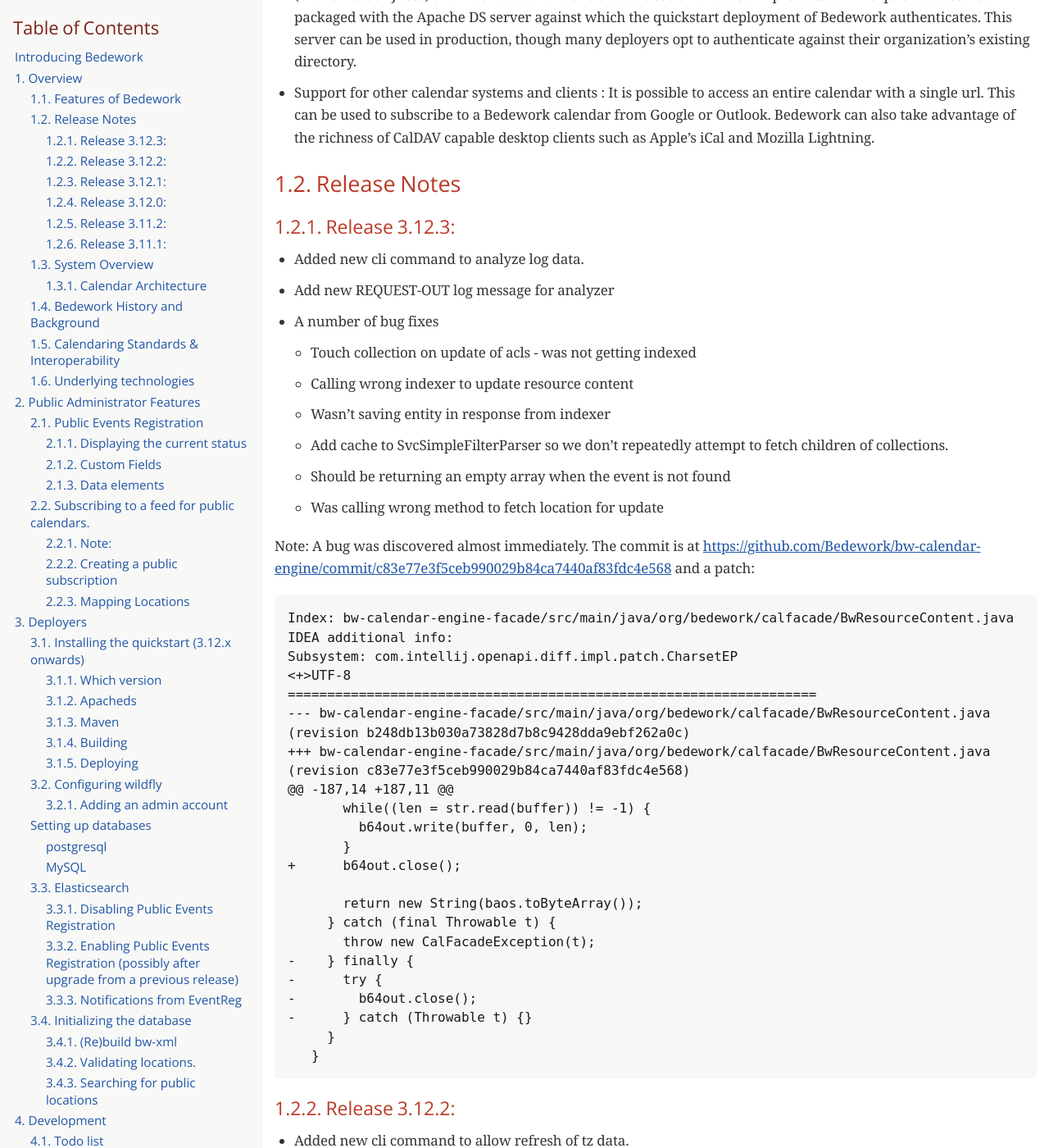
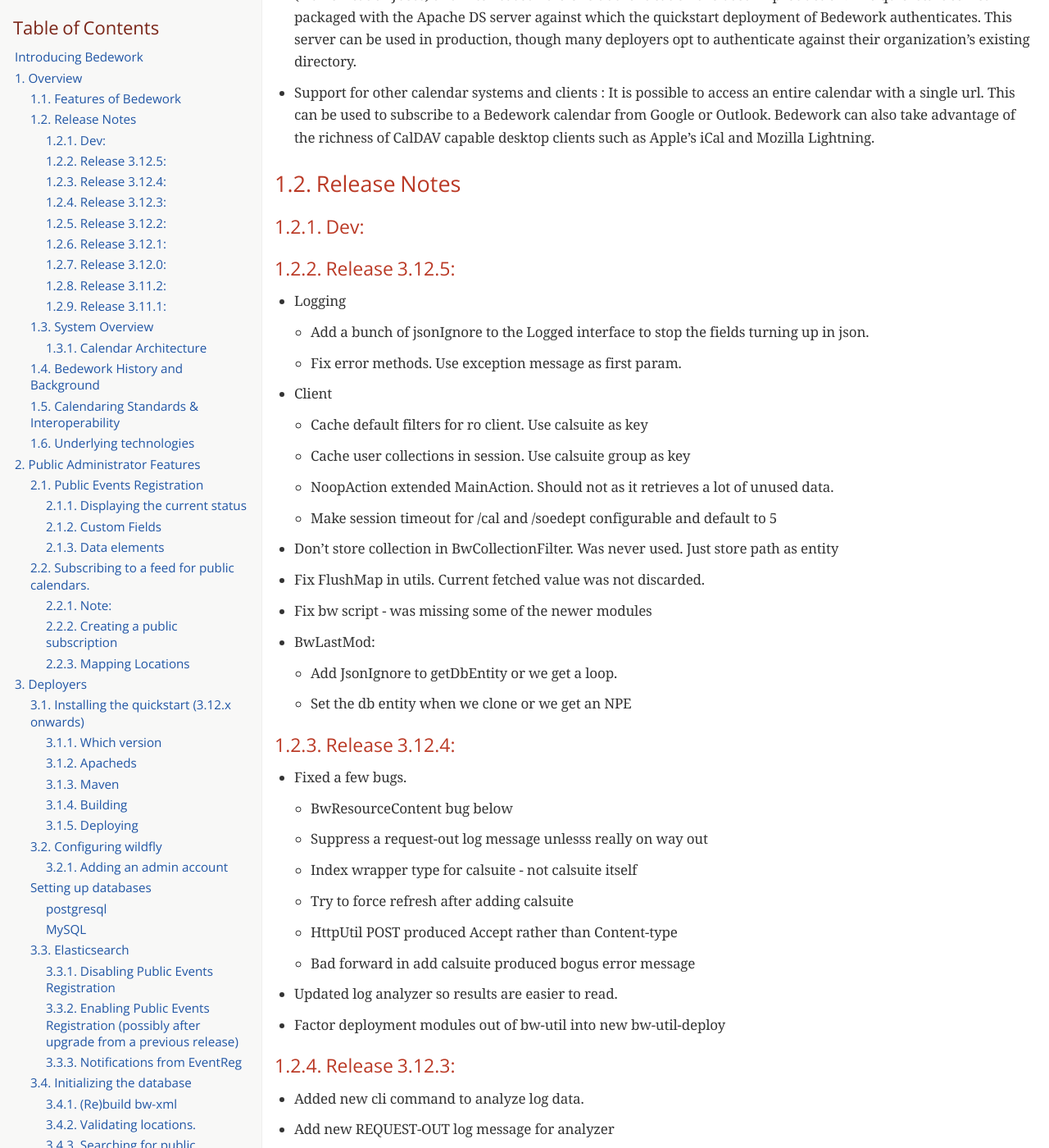
Before and after one commit to Bedework/bedework, a Jekyll site: the page docs/index.html, which Jekyll copies as it is, in a window 1280 px wide and 1400 px high, scrolled down 3132 px. Shown: the whole window at 82% size. Built offline with Jekyll 4.4.1, drawn with Linux system fonts in a browser that asks for light colours; some web fonts are replaced; some of the changed text lies outside the part shown.

Commit message:
Deploy the 3.12.5 docs.

```diff
--- a/docs/index.html
+++ b/docs/index.html
@@ -22,12 +22,15 @@
 <li><a href="#features-of-Bedework">1.1. Features of Bedework</a></li>
 <li><a href="#release-notes">1.2. Release Notes</a>
 <ul class="sectlevel3">
-<li><a href="#_release_3_12_3">1.2.1. Release 3.12.3:</a></li>
-<li><a href="#_release_3_12_2">1.2.2. Release 3.12.2:</a></li>
-<li><a href="#_release_3_12_1">1.2.3. Release 3.12.1:</a></li>
-<li><a href="#_release_3_12_0">1.2.4. Release 3.12.0:</a></li>
-<li><a href="#_release_3_11_2">1.2.5. Release 3.11.2:</a></li>
-<li><a href="#_release_3_11_1">1.2.6. Release 3.11.1:</a></li>
+<li><a href="#_dev">1.2.1. Dev:</a></li>
+<li><a href="#_release_3_12_5">1.2.2. Release 3.12.5:</a></li>
+<li><a href="#_release_3_12_4">1.2.3. Release 3.12.4:</a></li>
+<li><a href="#_release_3_12_3">1.2.4. Release 3.12.3:</a></li>
+<li><a href="#_release_3_12_2">1.2.5. Release 3.12.2:</a></li>
+<li><a href="#_release_3_12_1">1.2.6. Release 3.12.1:</a></li>
+<li><a href="#_release_3_12_0">1.2.7. Release 3.12.0:</a></li>
+<li><a href="#_release_3_11_2">1.2.8. Release 3.11.2:</a></li>
+<li><a href="#_release_3_11_1">1.2.9. Release 3.11.1:</a></li>
 </ul>
 </li>
 <li><a href="#system-overview">1.3. System Overview</a>
@@ -255,7 +258,110 @@
 <div class="sect2">
 <h3 id="release-notes">1.2. Release Notes</h3>
 <div class="sect3">
-<h4 id="_release_3_12_3">1.2.1. Release 3.12.3:</h4>
+<h4 id="_dev">1.2.1. Dev:</h4>
+
+</div>
+<div class="sect3">
+<h4 id="_release_3_12_5">1.2.2. Release 3.12.5:</h4>
+<div class="ulist">
+<ul>
+<li>
+<p>Logging</p>
+<div class="ulist">
+<ul>
+<li>
+<p>Add a bunch of jsonIgnore to the Logged interface to stop the fields turning up in json.</p>
+</li>
+<li>
+<p>Fix error methods. Use exception message as first param.</p>
+</li>
+</ul>
+</div>
+</li>
+<li>
+<p>Client</p>
+<div class="ulist">
+<ul>
+<li>
+<p>Cache default filters for ro client. Use calsuite as key</p>
+</li>
+<li>
+<p>Cache user collections in session. Use calsuite group as key</p>
+</li>
+<li>
+<p>NoopAction extended MainAction. Should not as it retrieves a lot of unused data.</p>
+</li>
+<li>
+<p>Make session timeout for /cal and /soedept configurable and default to 5</p>
+</li>
+</ul>
+</div>
+</li>
+<li>
+<p>Don&#8217;t store collection in BwCollectionFilter. Was never used. Just store path as entity</p>
+</li>
+<li>
+<p>Fix FlushMap in utils. Current fetched value was not discarded.</p>
+</li>
+<li>
+<p>Fix bw script - was missing some of the newer modules</p>
+</li>
+<li>
+<p>BwLastMod:</p>
+<div class="ulist">
+<ul>
+<li>
+<p>Add JsonIgnore to getDbEntity or we get a loop.</p>
+</li>
+<li>
+<p>Set the db entity when we clone or we get an NPE</p>
+</li>
+</ul>
+</div>
+</li>
+</ul>
+</div>
+</div>
+<div class="sect3">
+<h4 id="_release_3_12_4">1.2.3. Release 3.12.4:</h4>
+<div class="ulist">
+<ul>
+<li>
+<p>Fixed a few bugs.</p>
+<div class="ulist">
+<ul>
+<li>
+<p>BwResourceContent bug below</p>
+</li>
+<li>
+<p>Suppress a request-out log message unlesss really on way out</p>
+</li>
+<li>
+<p>Index wrapper type for calsuite - not calsuite itself</p>
+</li>
+<li>
+<p>Try to force refresh after adding calsuite</p>
+</li>
+<li>
+<p>HttpUtil POST produced Accept rather than Content-type</p>
+</li>
+<li>
+<p>Bad forward in add calsuite produced bogus error message</p>
+</li>
+</ul>
+</div>
+</li>
+<li>
+<p>Updated log analyzer so results are easier to read.</p>
+</li>
+<li>
+<p>Factor deployment modules out of bw-util into new bw-util-deploy</p>
+</li>
+</ul>
+</div>
+</div>
+<div class="sect3">
+<h4 id="_release_3_12_3">1.2.4. Release 3.12.3:</h4>
 <div class="ulist">
 <ul>
 <li>
@@ -322,7 +428,7 @@
 </div>
 </div>
 <div class="sect3">
-<h4 id="_release_3_12_2">1.2.2. Release 3.12.2:</h4>
+<h4 id="_release_3_12_2">1.2.5. Release 3.12.2:</h4>
 <div class="ulist">
 <ul>
 <li>
@@ -416,7 +522,7 @@
 </div>
 </div>
 <div class="sect3">
-<h4 id="_release_3_12_0">1.2.4. Release 3.12.0:</h4>
+<h4 id="_release_3_12_0">1.2.7. Release 3.12.0:</h4>
 <div class="sect4">
 <h5 id="_move_to_githubmaven">Move to github/maven</h5>
 <div class="ulist">
@@ -556,7 +662,7 @@
 </div>
 </div>
 <div class="sect3">
-<h4 id="_release_3_11_2">1.2.5. Release 3.11.2:</h4>
+<h4 id="_release_3_11_2">1.2.8. Release 3.11.2:</h4>
 <div class="sect4">
 <h5 id="_indexing">Indexing</h5>
 <div class="ulist">
@@ -808,7 +914,7 @@
 </div>
 </div>
 <div class="sect3">
-<h4 id="_release_3_11_1">1.2.6. Release 3.11.1:</h4>
+<h4 id="_release_3_11_1">1.2.9. Release 3.11.1:</h4>
 <div class="ulist">
 <ul>
 <li>
--- a/pom.xml
+++ b/pom.xml
@@ -1,6 +1,6 @@
 <project xmlns="http://maven.apache.org/POM/4.0.0" xmlns:xsi="http://www.w3.org/2001/XMLSchema-instance" xsi:schemaLocation="http://maven.apache.org/POM/4.0.0 http://maven.apache.org/xsd/maven-4.0.0.xsd">
   <modelVersion>4.0.0</modelVersion>
-  <version>3.12.4-SNAPSHOT</version>
+  <version>3.12.6-SNAPSHOT</version>
 
   <groupId>org.bedework</groupId>
   <artifactId>bedework</artifactId>
```
Also changed, not shown: other parts of docs/index.html (+1 -1 lines).
